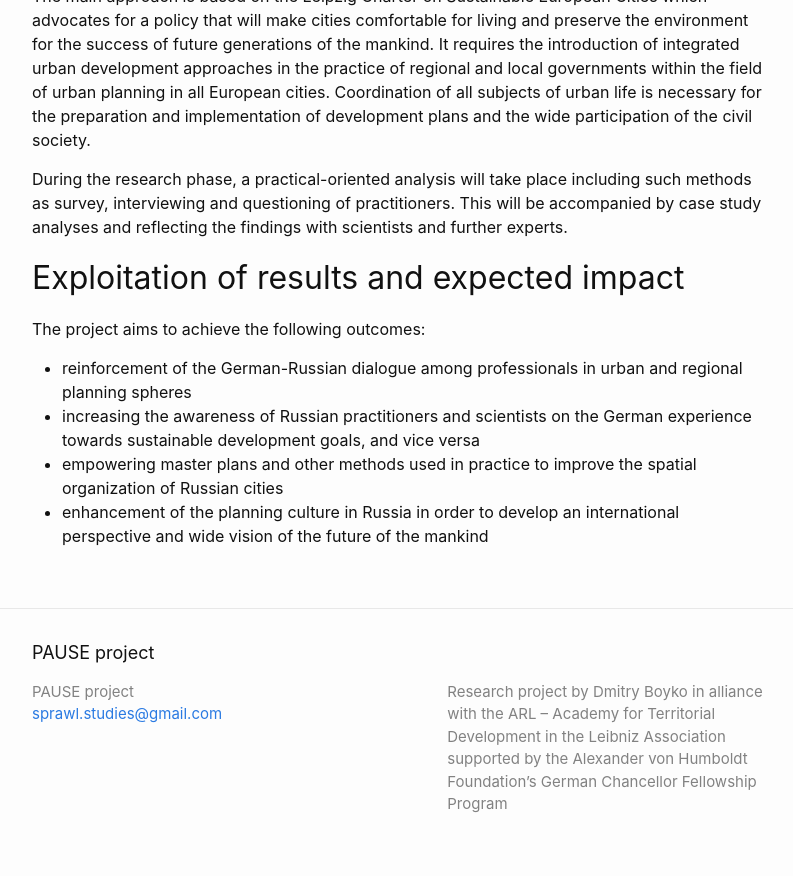
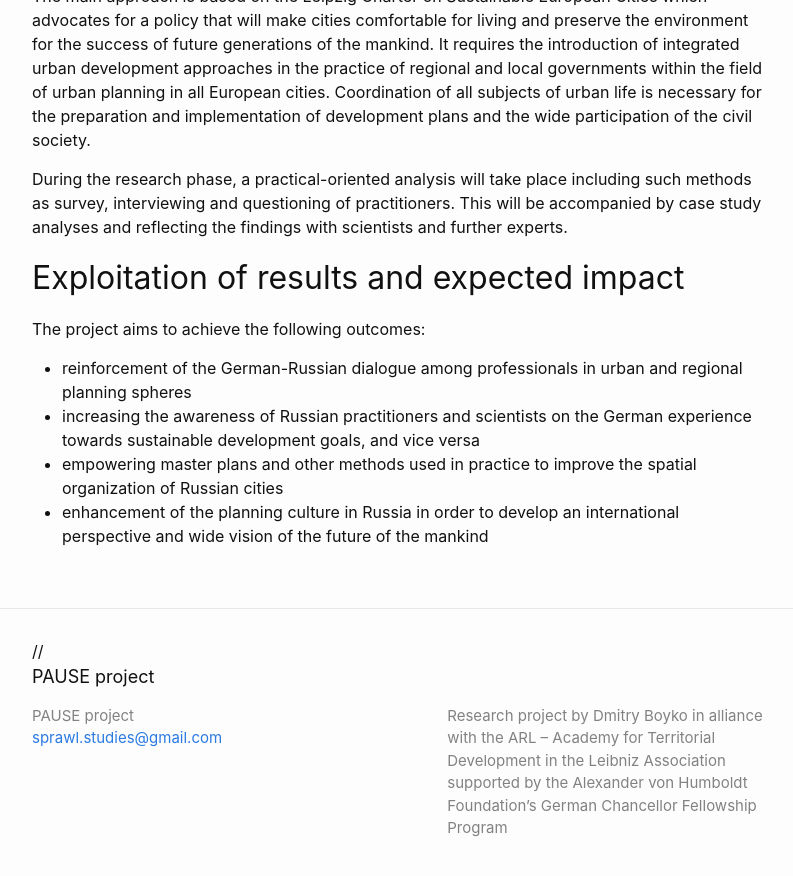
Before and after one commit to boikod/pause, a Jekyll site: the page built from index.md, in a window 1280 px wide and 900 px high, scrolled down 645 px. Shown: the top 876 px of the window, without its empty margins (238-1031 px from the left). Built offline with Jekyll 4.4.1, drawn with Linux system fonts in a browser that asks for light colours.

Commit message:
Update footer.html

```diff
--- a/_includes/footer.html
+++ b/_includes/footer.html
@@ -3,7 +3,7 @@
 
   <div class="wrapper">
 
-    <h2 class="footer-heading">{{ site.title | escape }}</h2>
+    // <h2 class="footer-heading">{{ site.title | escape }}</h2>
 
     <div class="footer-col-wrapper">
       <div class="footer-col footer-col-1">
```
